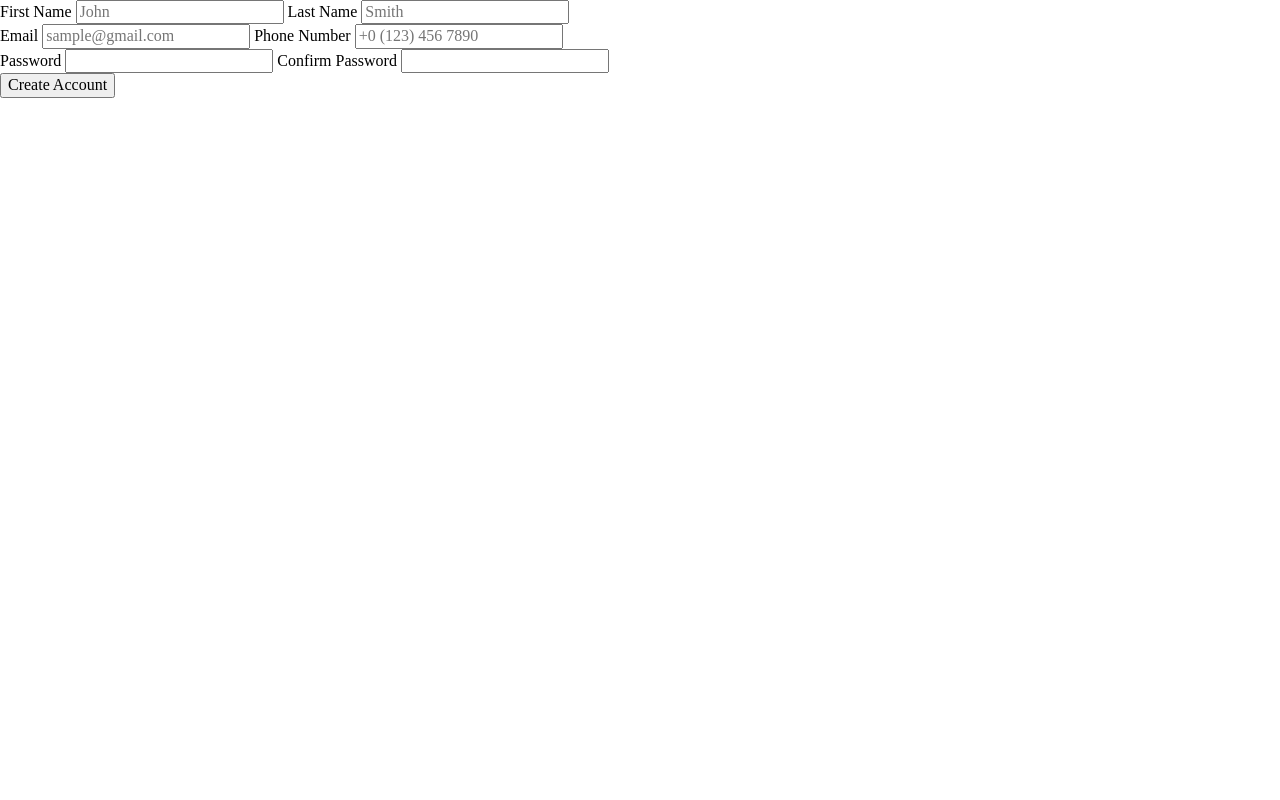
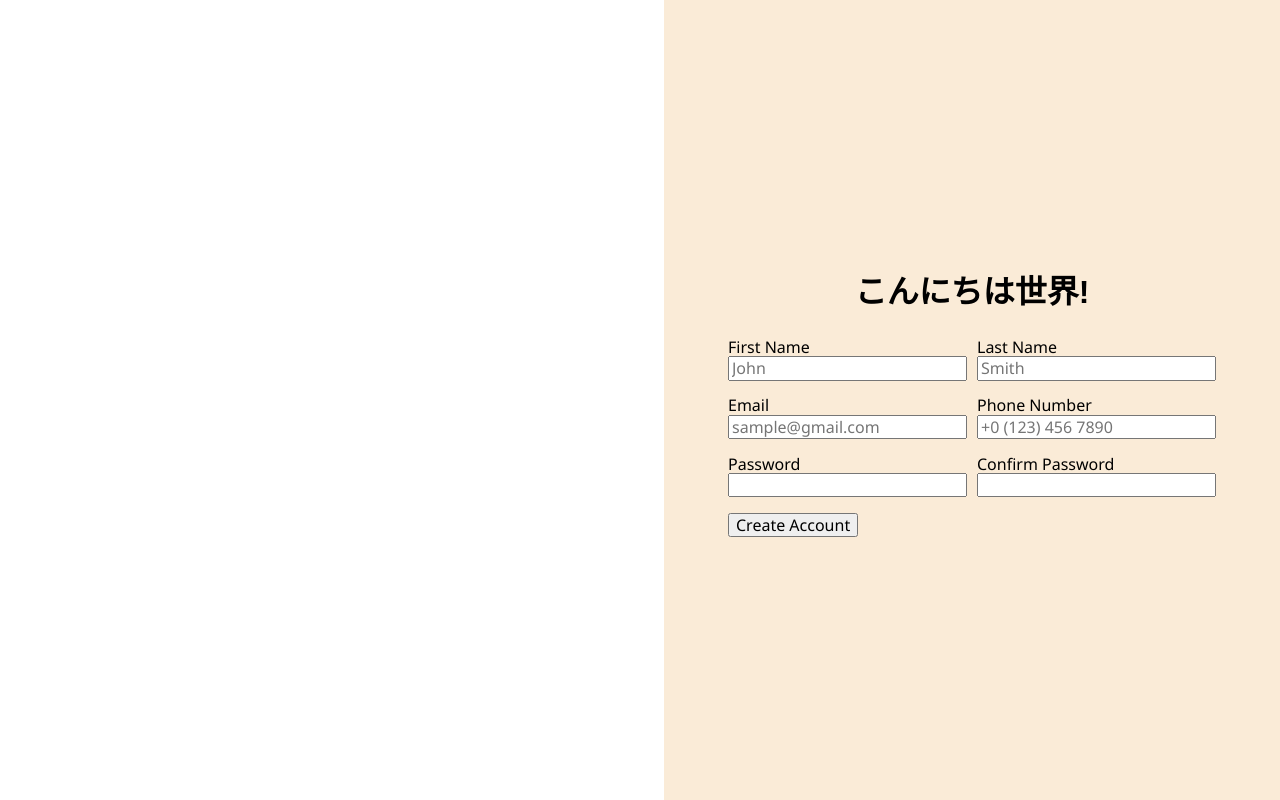
Before and after one commit to allennguyen01-Odin-Projects/sign-up-form, a plain HTML site: page index.html in a window 1280 px wide. Drawn offline with Linux system fonts and the light colour scheme; a web font is replaced by a local one.

Commit message:
Align form to the right with flex layout and basic styling

```diff
--- a/index.html
+++ b/index.html
@@ -4,37 +4,48 @@
 		<meta charset="UTF-8" />
 		<meta http-equiv="X-UA-Compatible" content="IE=edge" />
 		<meta name="viewport" content="width=device-width, initial-scale=1.0" />
-		<title>Document</title>
+		<title>こんにちは世界</title>
 		<link rel="stylesheet" href="normalize.css" />
 		<link rel="stylesheet" href="style.css" />
 	</head>
 	<body>
+		<div id="main">
+			<h1>こんにちは世界!</h1>
 			<form id="create-user-account" action="" method="get">
+				<fieldset>
 					<div>
 						<label for="first-name">First Name</label>
 						<input type="text" name="first_name" id="first-name" placeholder="John" />
-
+					</div>
+					<div>
 						<label for="last-name">Last Name</label>
 						<input type="text" name="last_name" id="last-name" placeholder="Smith" />
 					</div>
-
+				</fieldset>
+				<fieldset>
 					<div>
 						<label for="email">Email</label>
 						<input type="email" name="email" id="email" placeholder="sample@gmail.com" />
-
+					</div>
+					<div>
 						<label for="phone-number">Phone Number</label>
 						<input type="tel" name="phone_number" id="phone-number" placeholder="+0 (123) 456 7890" />
 					</div>
-
+				</fieldset>
+				<fieldset>
 					<div>
 						<label for="password">Password</label>
 						<input type="text" name="password" id="password" />
-
+					</div>
+					<div>
 						<label for="password-confirm">Confirm Password</label>
 						<input type="text" name="password_confirm" id="password-confirm" />
 					</div>
-
+				</fieldset>
+				<fieldset>
 					<button type="submit">Create Account</button>
+				</fieldset>
 			</form>
+		</div>
 	</body>
 </html>
--- a/style.css
+++ b/style.css
@@ -0,0 +1,42 @@
+@import url("https://fonts.googleapis.com/css2?family=Mochiy+Pop+One&display=swap");
+
+body {
+	height: 100vh;
+	display: flex;
+	flex-direction: row;
+	align-items: center;
+	justify-content: flex-end;
+}
+
+#main {
+	height: 100%;
+	padding: 0 50px;
+	display: flex;
+	flex-direction: column;
+	align-items: center;
+	justify-content: center;
+	background-color: antiquewhite;
+}
+
+h1 {
+	font-family: "Mochiy Pop One", sans-serif;
+}
+
+form {
+	font-family: "Segoe UI", Roboto, Helvetica, Arial, sans-serif, "Apple Color Emoji", "Segoe UI Emoji",
+		"Segoe UI Symbol";
+	display: flex;
+	flex-direction: column;
+	align-items: flex-start;
+}
+
+fieldset {
+	display: flex;
+	gap: 10px;
+	border: none;
+}
+
+input,
+label {
+	display: block;
+}
```
Lines whose indentation alone changed are shown as unchanged.
